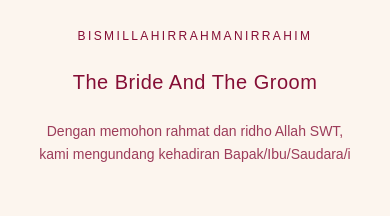
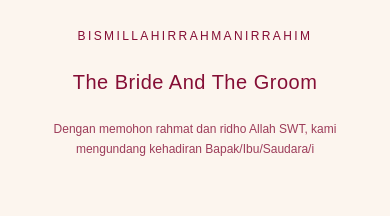
Before and after one commit to SannnsUshaim/UndanganPernikahan, a React (Vite) app: page / in a window 390 px wide. Shown: the part 1740-1956 px from the top of the page. Built offline with nearby package versions, Linux system fonts and the light colour scheme; no server answers; the database is empty.

Commit message:
minor fix couple page

```diff
--- a/src/components/CoupleSection.tsx
+++ b/src/components/CoupleSection.tsx
@@ -15,7 +15,8 @@ const mempelai = [
     ibu: "Ida Kusuma Wardhani",
     foto: "/images/profil_fatih.jpg",
     ig: "@username",
-    keterangan: "Putra pertama dari\nBapak Eko Yuwono & Ibu Ida Kusuma Wardhani",
+    keterangan:
+      "Putra pertama dari\nBapak Eko Yuwono & Ibu Ida Kusuma Wardhani",
   },
 ];
 
@@ -29,7 +30,7 @@ export default function CoupleSection() {
         <h2 className="text-xl lg:text-3xl font-medium tracking-wide text-dark">
           The Bride And The Groom
         </h2>
-        <p className="text-sm text-dark/80 mt-3 leading-relaxed max-w-xs lg:max-w-sm mx-auto">
+        <p className="text-xs lg:text-sm text-dark/80 mt-3 leading-relaxed max-w-xs lg:max-w-sm mx-auto">
           Dengan memohon rahmat dan ridho Allah SWT, kami mengundang kehadiran
           Bapak/Ibu/Saudara/i
         </p>
@@ -55,7 +56,12 @@ export default function CoupleSection() {
               <p className="text-sm text-light/80 leading-relaxed whitespace-pre-line">
                 {m.keterangan}
               </p>
-              <a href={`https://instagram.com/${m.ig.replace("@", "")}`} target="_blank" rel="noopener noreferrer" className="text-xs text-light/60 hover:text-light mt-2">
+              <a
+                href={`https://instagram.com/${m.ig.replace("@", "")}`}
+                target="_blank"
+                rel="noopener noreferrer"
+                className="text-xs text-light/60 hover:text-light mt-2"
+              >
                 {m.ig}
               </a>
             </div>
```
